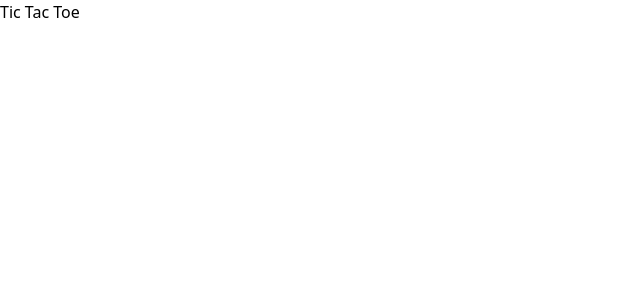
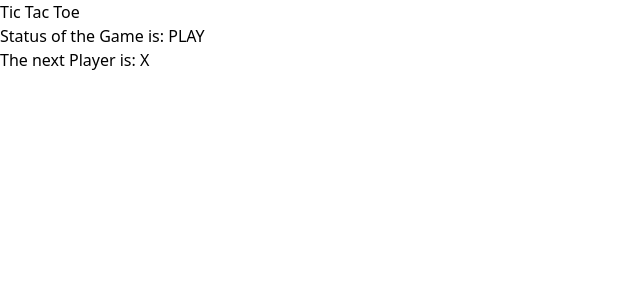
Before and after one commit to marosmichna/ticTacToe-app, a React (Vite) app: page / in a window 1280 px wide. Both pictures are taken after a click on the button "Play with other Player". Shown: the top 300 px of the page, without its empty margins (0-640 px from the left). Built offline with nearby package versions, Linux system fonts and the light colour scheme.

Commit message:
add Game Status

```diff
--- a/src/components/GameBoard.tsx
+++ b/src/components/GameBoard.tsx
@@ -1,7 +1,7 @@
 import { useSelector } from "react-redux";
 import { RootState } from "../state/store";
 import Cell from "./Cell";
-import { useState } from "react";
+import { useEffect, useState } from "react";
 
 
 const GameBoard = () => {
@@ -15,6 +15,8 @@ const GameBoard = () => {
 
     const [currentPlayer, setCurrentPlayer] = useState<"X" | "O">("X");
     const [winner, setWinner] = useState<string | null>(null);
+
+    const [gameStatus, setGameStatus] = useState<"PLAY" | "WIN" | "TIE" | "ERROR">("PLAY");
 
     const checkWinner = (board: string[][]) => {
         // Function to check individual lines (rows, columns, diagonal)
@@ -73,6 +75,7 @@ const GameBoard = () => {
             const winningPlayer = checkWinner(newBoard);
             if (winningPlayer) {
                 setWinner(winningPlayer);
+                setGameStatus("WIN");
             } else {
                 setCurrentPlayer(currentPlayer === "X" ? "O" : "X"); // Player change
             }
@@ -80,11 +83,15 @@ const GameBoard = () => {
         });
     };
 
-    console.log(board)
-    console.log(winner)
+    // Update the game status based on winner or tie
+    useEffect(() => {
+        if (!winner && board.every(row => row.every(cell => cell !== ""))) {
+            setGameStatus("TIE"); // If board is full and there is no winner, it is a tie
+        }
+    }, [board, winner]);
 
     return (
-        <div className="flex items-center justify-center">
+        <div className="flex flex-col items-center justify-center">
             <div className="grid" style={{ gridTemplateRows: `repeat(${rows}, 1fr)` }}>
                 {board.map((row, rowIndex) => (
                     <div className="flex" key={rowIndex}>
@@ -93,11 +100,31 @@ const GameBoard = () => {
                             key={`${rowIndex}-${colIndex}`}
                             onClick={() => handleCellClick(rowIndex, colIndex)}
                         >
-                        {cell}
+                            <p className="text-white">{cell}</p>
                         </Cell>
                     ))}
                     </div>
                 ))}
+            </div>
+            <div>
+                {
+                    gameStatus && <p className="text-white mt-5">Status of the Game is: <span className="ml-2 text-yellow-200">{gameStatus}</span></p>
+                }
+            </div>
+            <div>
+                {
+                    (!winner && gameStatus==="PLAY") && <p className="text-white mt-5">The next Player is: <span className="ml-2">{currentPlayer}</span></p>
+                }
+            </div>
+            <div>
+                {
+                    winner && <p className="text-white mt-5">The winner is Player: <span className="ml-2">{winner}</span></p>
+                }
+            </div>
+            <div>
+                {
+                    gameStatus === "TIE" && !winner && <p className="text-white mt-5">It's a tie!</p>
+                }
             </div>
         </div>
     )
```
Lines whose indentation alone changed are shown as unchanged.
